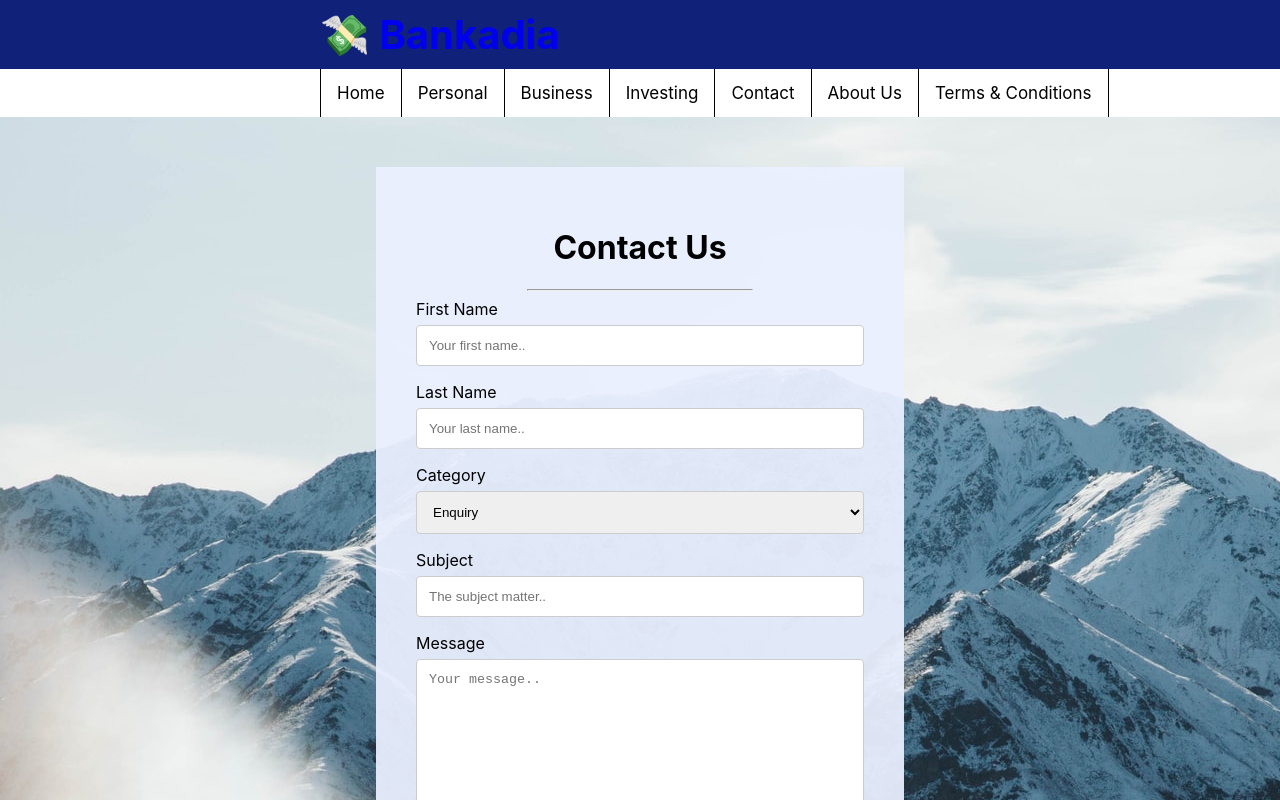
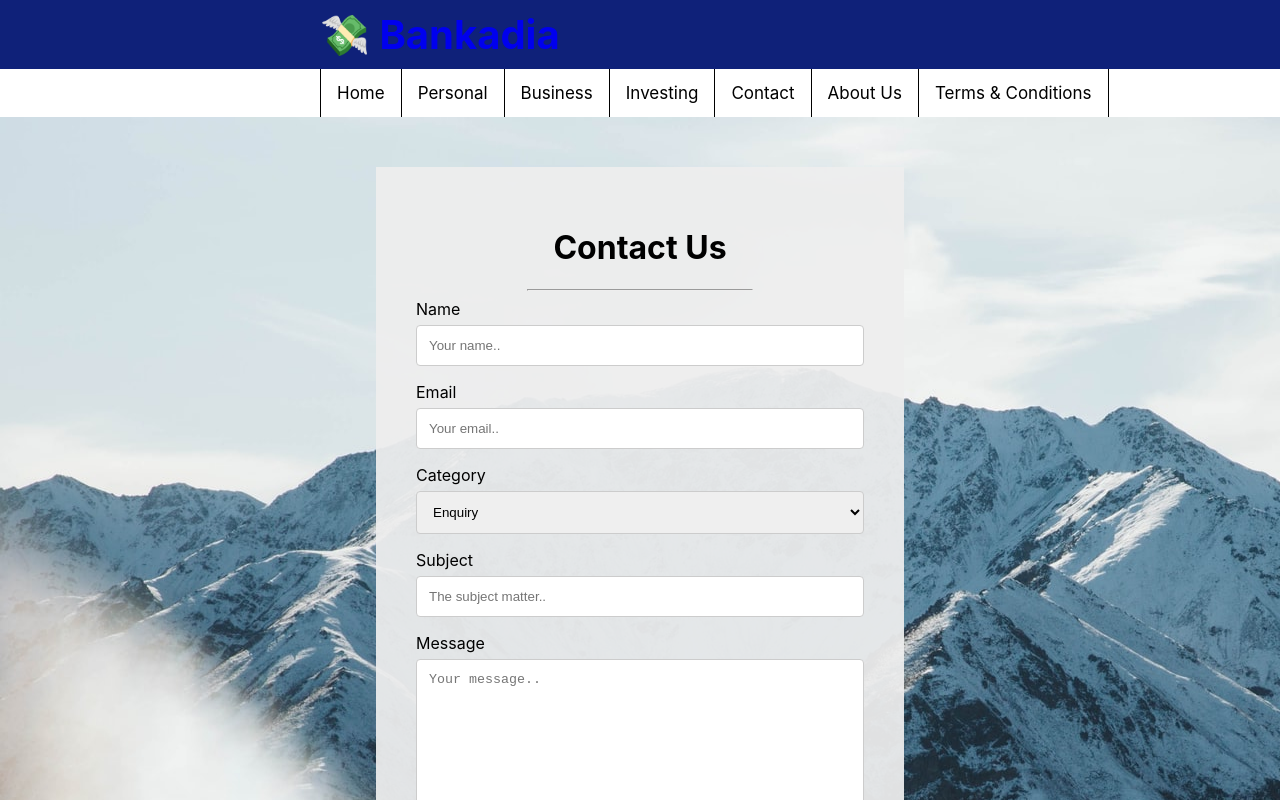
Before and after one commit to ywuhub/Bankadia, a React (Create React App) app: page /contact in a window 1280 px wide. Shown: the top 800 px of the page. Built offline with nearby package versions, Linux system fonts and the light colour scheme.

Commit message:
Fixed Contact Form

```diff
--- a/src/contact.css
+++ b/src/contact.css
@@ -45,7 +45,7 @@
     width: 35%;
     padding: 40px;
     margin: 0 auto;
-    background-color: rgba(235, 240, 255, 0.932);
+    background-color: rgba(238, 238, 238, 0.932);
 }
 
 .line {
--- a/src/contact.js
+++ b/src/contact.js
@@ -8,11 +8,11 @@ function Contact() {
                     <center><h1>Contact Us</h1></center>
                     <hr class="line"></hr>
                     <form>
-                        <label for="fname">First Name</label>
-                        <input class="contact-input" type="text" id="fname" name="firstname" placeholder="Your first name.."></input>
+                        <label for="name">Name</label>
+                        <input class="contact-input" type="text" id="name" name="name" placeholder="Your name.."></input>
 
-                        <label for="lname">Last Name</label>
-                        <input class="contact-input" type="text" id="lname" name="lastname" placeholder="Your last name.."></input>
+                        <label for="email">Email</label>
+                        <input class="contact-input" type="text" id="email" name="email" placeholder="Your email.."></input>
 
                         <label for="category">Category</label>
                         <select class="contact-select" id="category" name="category">
```
Also changed, not shown: 1 other file (tests, documents, lock files or other folders).
